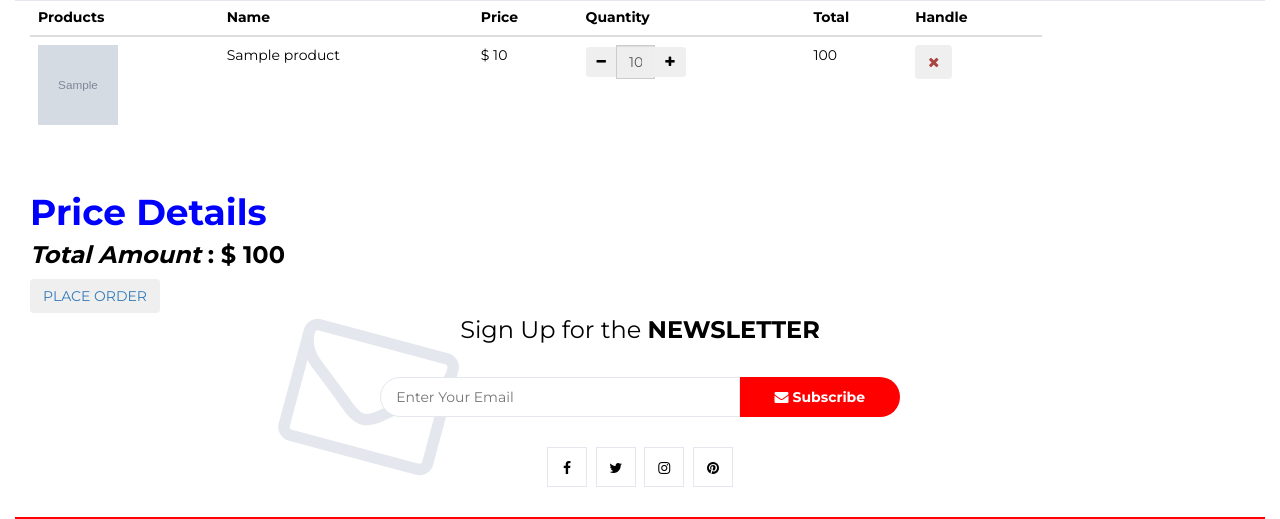
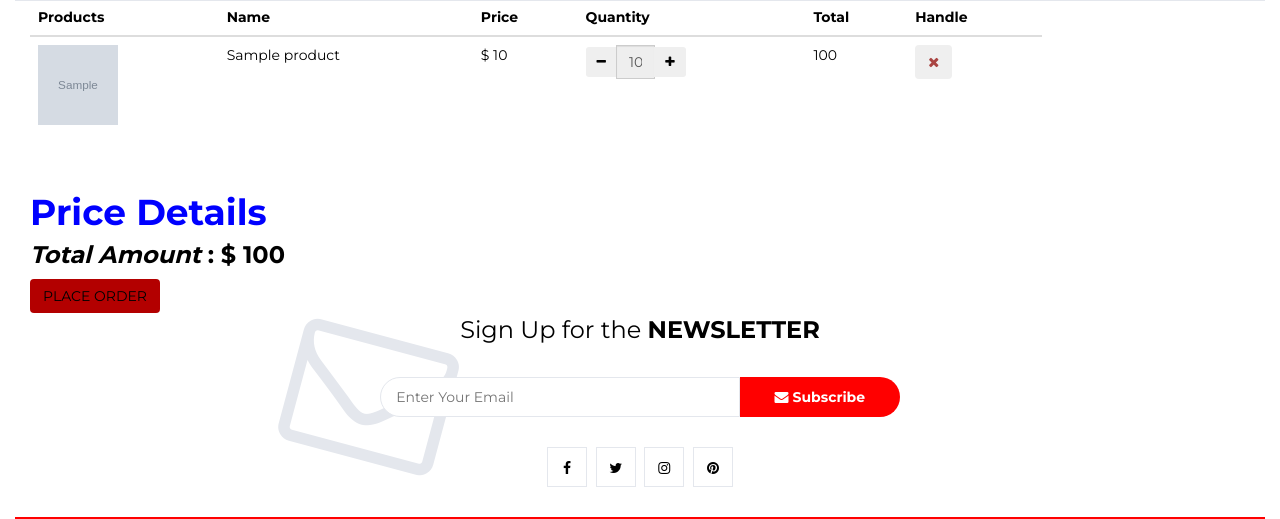
Before and after one commit to rebinravindran/LAPROC, a Django app: template templates/cart.html in a window 1280 px wide. Shown: the part 281-800 px from the top of the page. Run offline with Django 4.2, Linux system fonts and the light colour scheme; the template is opened without the code that fills it: most values are stand-ins (such as "Sample title", 1, 10 or a date in 2020); grey boxes marked "Sample" are stand-in pictures; some libraries are stand-ins or nearby versions.

Commit message:
Add files via upload

```diff
--- a/templates/cart.html
+++ b/templates/cart.html
@@ -106,10 +106,13 @@
                               <!-- <p class="mb-0 pe-4"><b>$ {% gettotal cart %}</b></p> -->
                           </div>
                           <div>
-                            <form method="post" action="{% url 'checkout_cart' %}" enctype="multipart/form-data">
+                            <form method="post" action="{% url 'make_payment' %}" enctype="multipart/form-data">
                                 {% csrf_token %}
                                 <input type="hidden" name="total" id="" value="{% gettotal cart %}">
-                          <button class="btn border-secondary rounded-pill px-4 py-3 text-primary text-uppercase mb-4 ms-4" type="submit">PLACE ORDER</button>
+                                <button class="btn rounded-pill px-4 py-3 text-uppercase mb-4 ms-4 border-0 text-white animate-btn"
+                                style="background-color: #b30000;" type="submit">
+                            PLACE ORDER
+                        </button>
         					</form>
                         </div>
                       </div>
```
